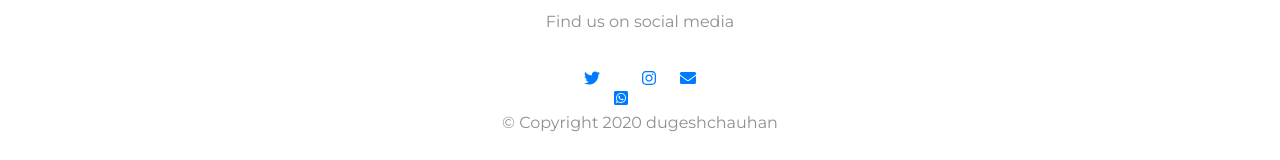
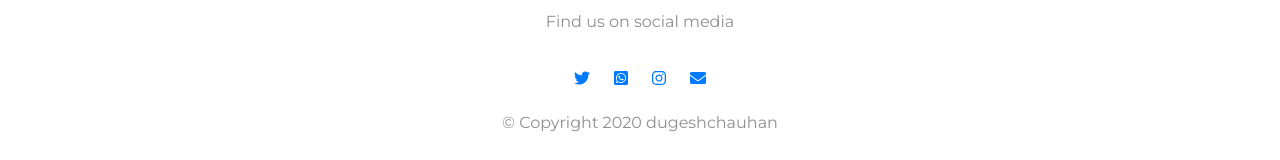
Before and after one commit to 824durgesh/durgeshchauhan, a website: page index.html in a window 1280 px wide. Shown: the part 2714-2874 px from the top of the page. Drawn offline with nearby package versions, Linux system fonts and the light colour scheme.

Commit message:
Update index.html

```diff
--- a/index.html
+++ b/index.html
@@ -131,7 +131,7 @@
     <div class="container-fluid">
       <p>Find us on social media </p>
       <a href="https://twitter.com/durgesh03170265"><i class="social-icon fab fa-twitter"></i></a>
-      <a href="https://wa.me/message/IYJHYC2ASLWYK1"><i class="fab fa-whatsapp-square"></i></a>
+      <a href="https://wa.me/message/IYJHYC2ASLWYK1"><i class="social-icon fab fa-whatsapp-square"></i></a>
       <a href="https://www.instagram.com/_.durgesh_chauhan05._/"><i class="social-icon fab fa-instagram"></i></a>
       <a href="mailto: 824durgesh@gmail.com"><i class="social-icon fas fa-envelope"></i></a>
 
```
